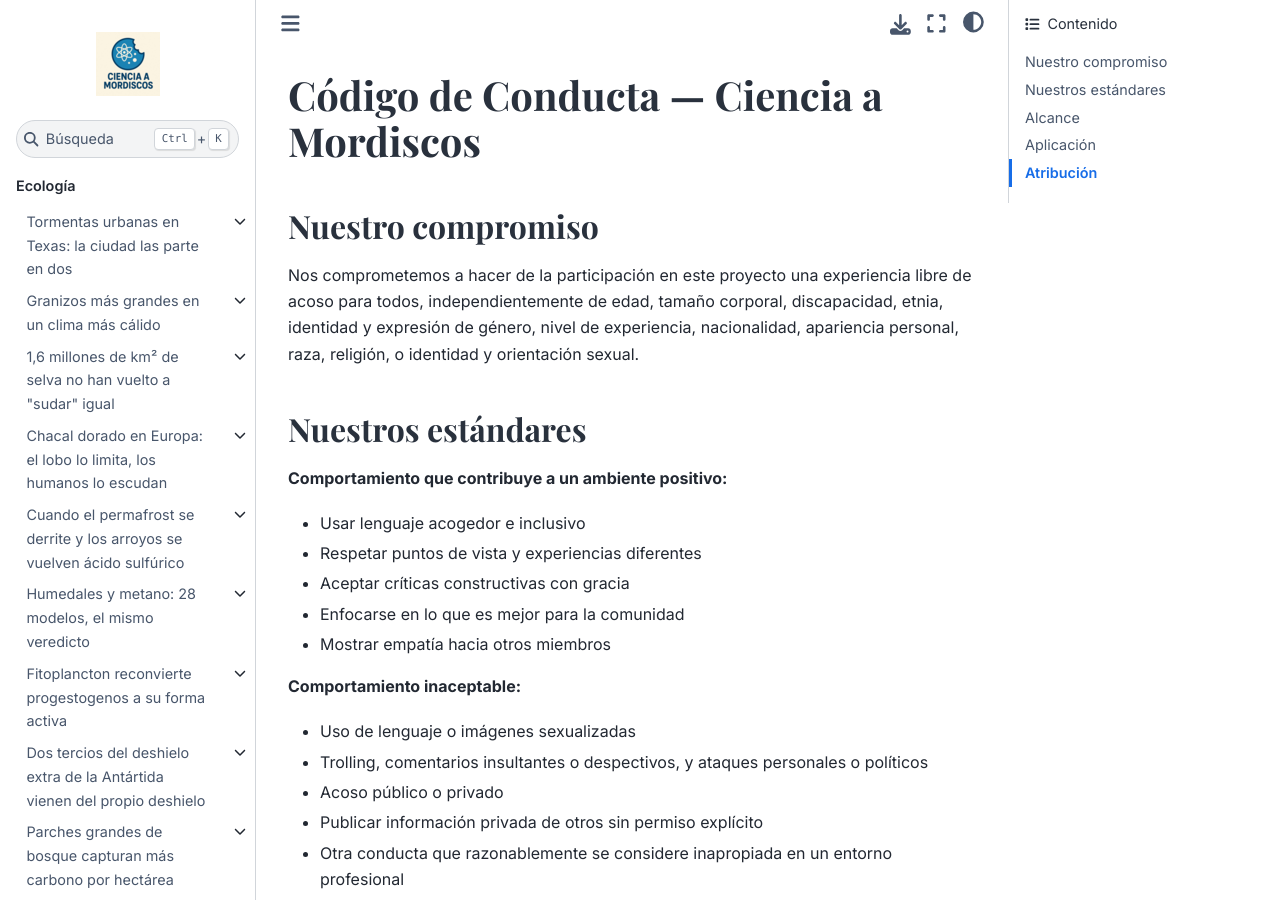
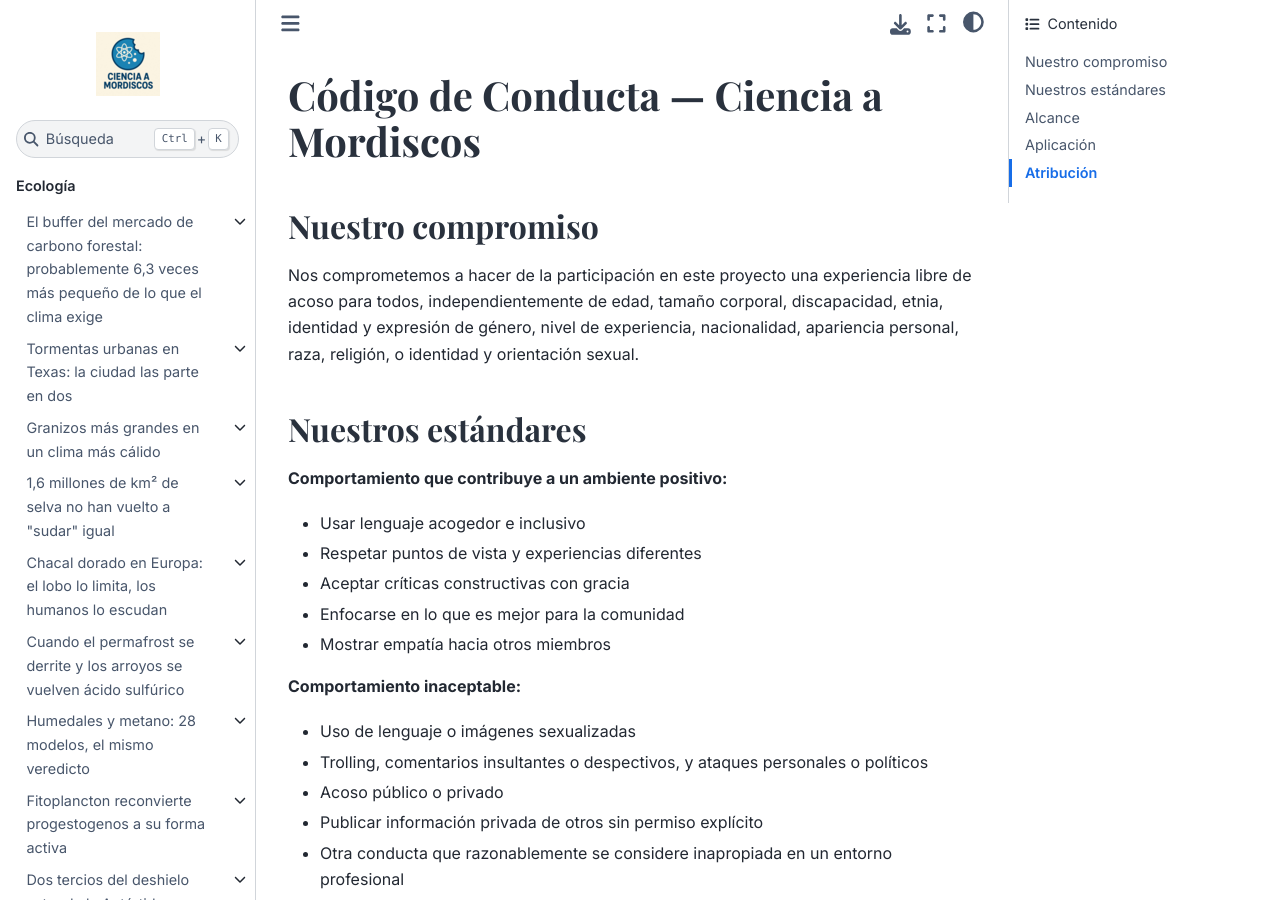
Before and after one commit to Ciencia-a-Mordiscos/lab, a Jupyter Book: the page built from CODE_OF_CONDUCT.md, in a window 1280 px wide and 900 px high. Built offline with Jupyter Book 1.0.4 settings and Sphinx 7.4.7 and the Sphinx Book theme 1.1.4, drawn with Linux system fonts in a browser that asks for light colours; pages that are not in the unit, such as notebooks, are missing from menus.

Commit message:
lab(ecologia): buffer pool del mercado de carbono forestal subdimensionado 6,3 veces
Nature · 4 gráficas · datos de Source Data (Figs. 1, 3, 4) y figshare.

Co-Authored-By: Claude Opus 4.7 <noreply@anthropic.com>

```diff
--- a/_toc.yml
+++ b/_toc.yml
@@ -3,6 +3,11 @@ root: intro
 parts:
 - caption: Ecología
   chapters:
+  - file: papers/2026-05-28-buffer-pool-bosques-carbono/README
+    title: "El buffer del mercado de carbono forestal: probablemente 6,3 veces más pequeño de lo que el clima exige"
+    sections:
+    - file: papers/2026-05-28-buffer-pool-bosques-carbono/notebook
+      title: Notebook
   - file: papers/2026-05-20-tormentas-urbanas-texas/README
     title: "Tormentas urbanas en Texas: la ciudad las parte en dos"
     sections:
```
Also changed, not shown: README.md (+1 -0 lines), intro.md (+7 -0 lines), papers/2026-05-28-buffer-pool-bosques-carbono/README.md (added, +32 -0 lines), 13 other files.
